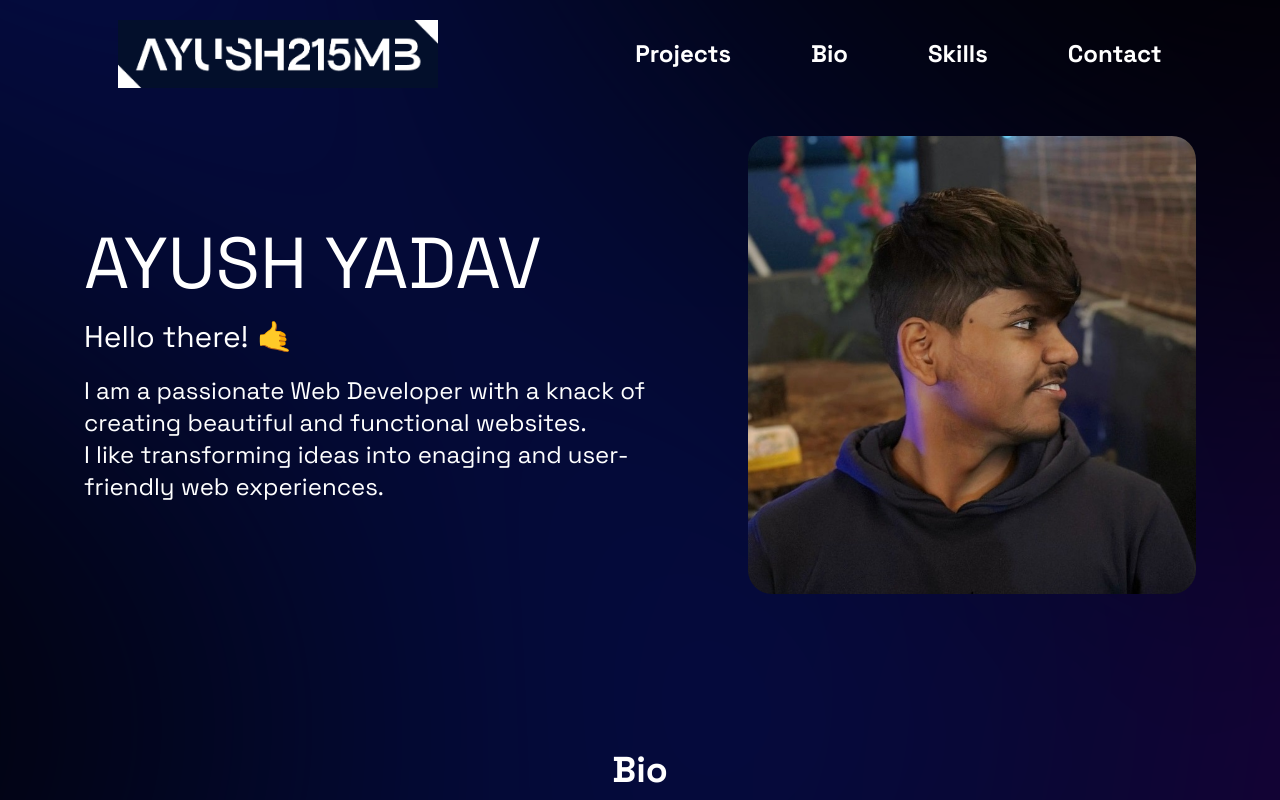
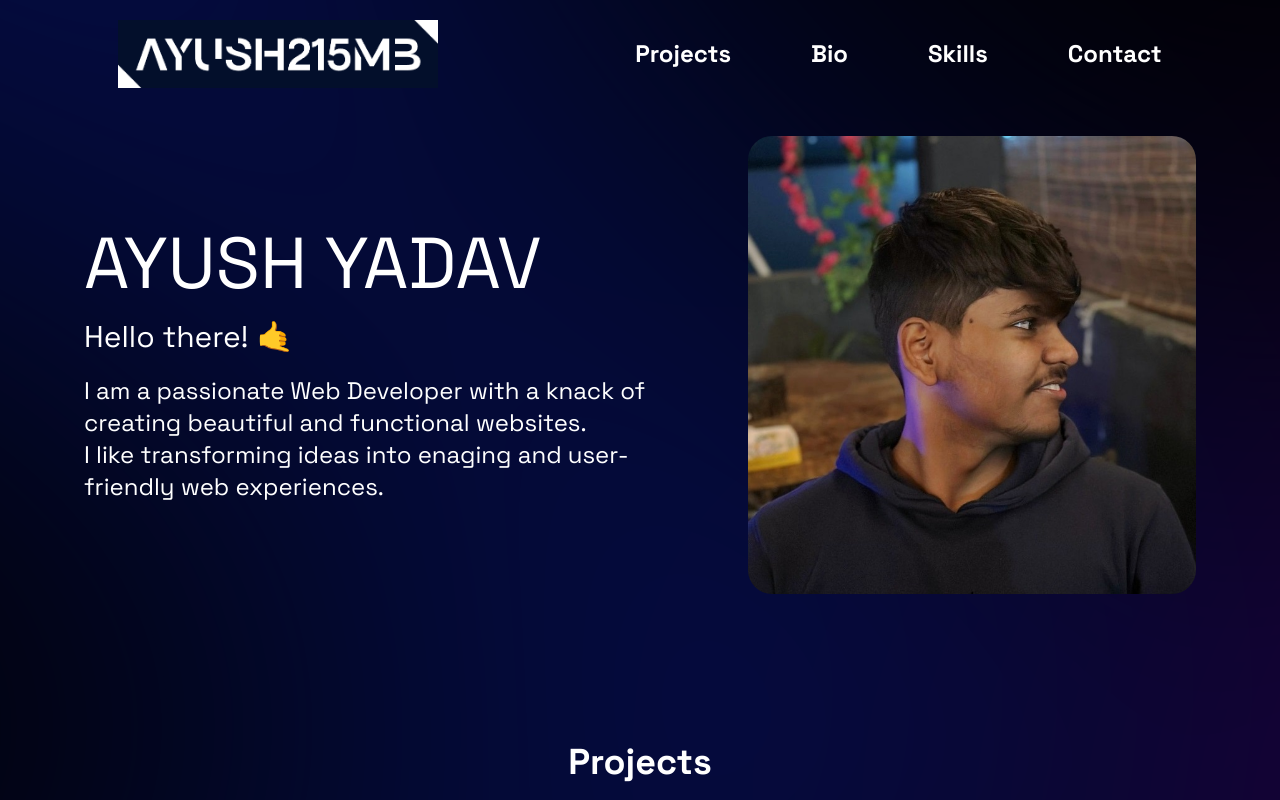
Before and after one commit to Ayush215mb/Ayush215mb-Portfolio, a React (Vite) app: page / in a window 1280 px wide. Shown: the top 800 px of the page. Built offline with nearby package versions, Linux system fonts and the light colour scheme.

Commit message:
readded the projects section

```diff
--- a/src/App.jsx
+++ b/src/App.jsx
@@ -15,7 +15,7 @@ function App() {
       <main>
         <First />
 
-        {/* <Projects /> */}
+        <Projects />
         <Bio />
         <Skills />
       </main>
```
